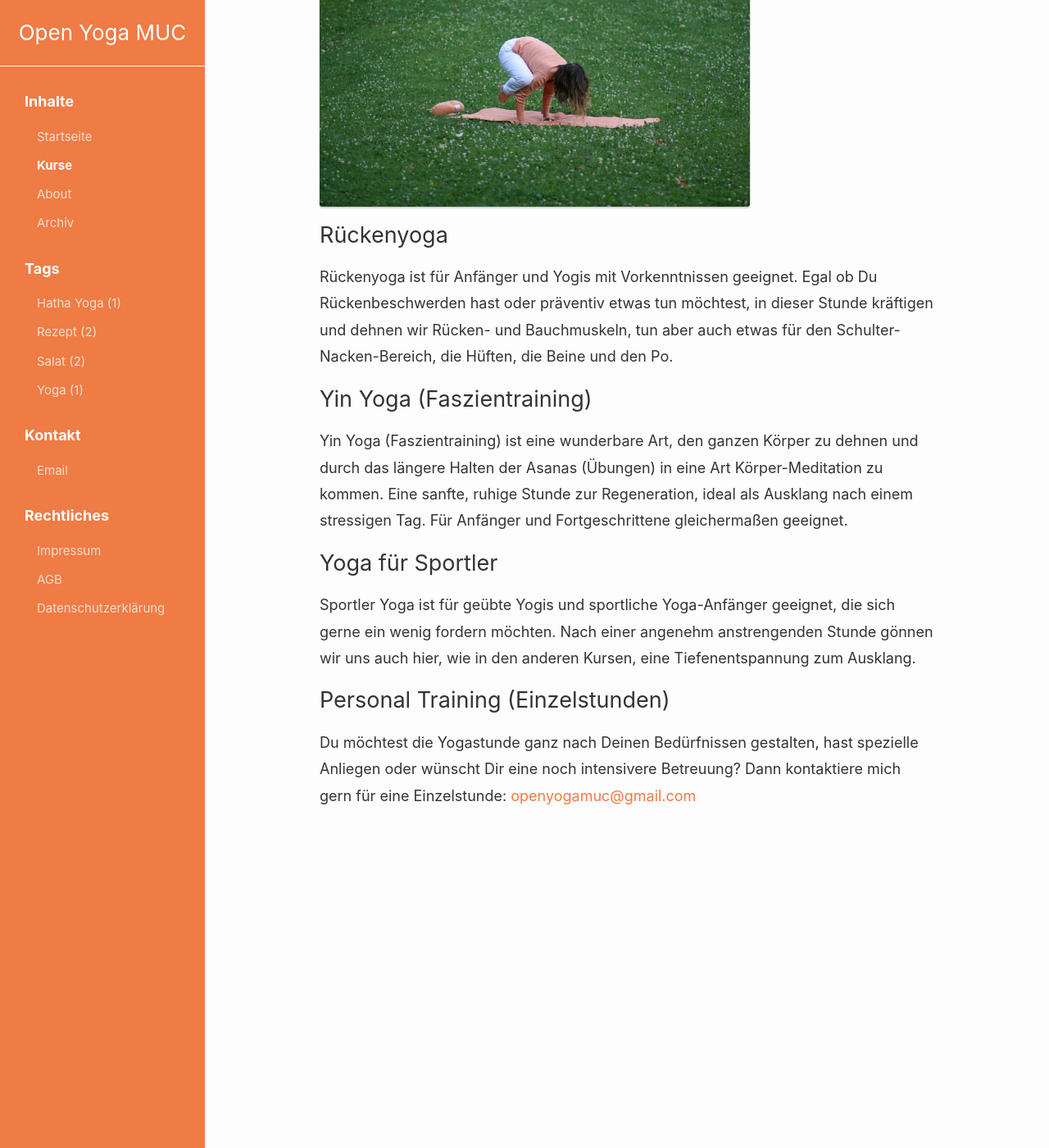
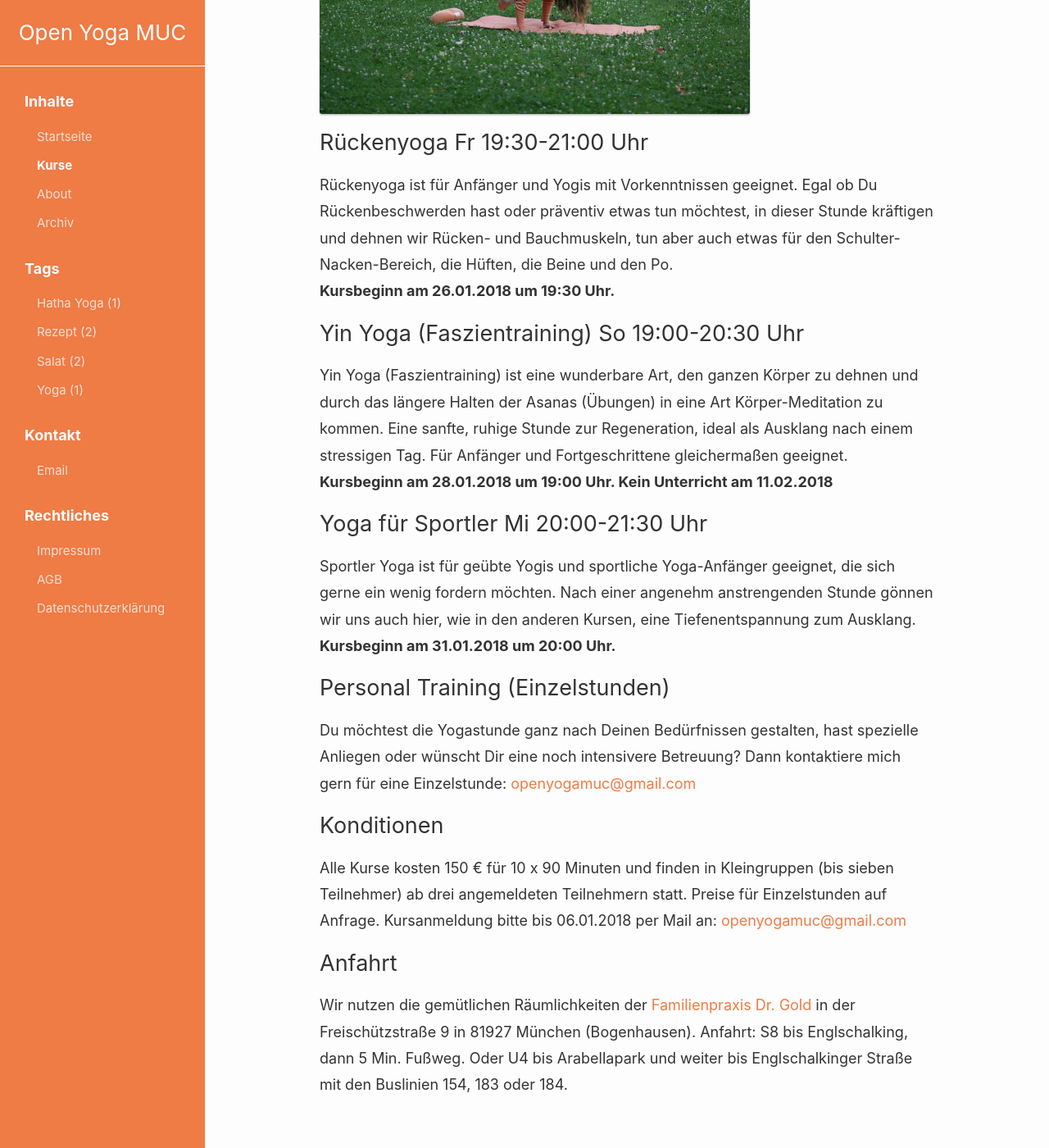
Before and after one commit to openyoga/openyoga.github.io, a Jekyll site: the page built from kurse.md, in a window 1280 px wide and 1400 px high, scrolled down 310 px. Shown: the whole window at 82% size. Built offline with Jekyll 4.4.1, drawn with Linux system fonts in a browser that asks for light colours; some of the changed text lies outside the part shown.

Commit message:
kurstermine und anfahrt

```diff
--- a/kurse.md
+++ b/kurse.md
@@ -4,22 +4,33 @@ lang: de
 topic: 2
 ---
 
-Alle Kurse kosten 150 € für 10 x 90 Minuten und finden ab fünf Teilnehmern statt. Beginn Ende Januar 2018. Details folgen demnächst. Preise für Einzelstunden auf Anfrage.
-
 ![Die Krähe](/assets/images/kraehe.jpg){:.w70}
 
-## Rückenyoga
+{:#rueckenyoga}
+## Rückenyoga Fr 19:30-21:00 Uhr
 Rückenyoga ist für Anfänger und Yogis mit Vorkenntnissen geeignet. Egal ob Du Rückenbeschwerden hast oder präventiv etwas tun möchtest, in dieser Stunde kräftigen und dehnen wir Rücken- und Bauchmuskeln, tun aber auch etwas für den Schulter-Nacken-Bereich, die Hüften, die Beine und den Po.
+**Kursbeginn am 26.01.2018 um 19:30 Uhr.**
 
-## Yin Yoga (Faszientraining)
-Yin Yoga (Faszientraining) ist eine wunderbare Art, den ganzen Körper zu dehnen und durch das längere Halten der Asanas (Übungen) in eine Art Körper-Meditation zu kommen. Eine sanfte, ruhige Stunde zur Regeneration, ideal als Ausklang nach einem stressigen Tag. Für Anfänger und Fortgeschrittene gleichermaßen geeignet.
+{:#yinyoga}
+## Yin Yoga (Faszientraining) So 19:00-20:30 Uhr
+Yin Yoga (Faszientraining) ist eine wunderbare Art, den ganzen Körper zu dehnen und durch das längere Halten der Asanas (Übungen) in eine Art Körper-Meditation zu kommen. Eine sanfte, ruhige Stunde zur Regeneration, ideal als Ausklang nach einem stressigen Tag. Für Anfänger und Fortgeschrittene gleichermaßen geeignet.   **Kursbeginn am 28.01.2018 um 19:00 Uhr. Kein Unterricht am 11.02.2018**
 
-## Yoga für Sportler
+{:#sportleryoga}
+## Yoga für Sportler Mi 20:00-21:30 Uhr
 Sportler Yoga  ist für geübte Yogis und sportliche Yoga-Anfänger geeignet, die sich gerne ein wenig fordern möchten. Nach einer angenehm anstrengenden Stunde gönnen wir uns auch hier, wie in den anderen Kursen, eine Tiefenentspannung zum Ausklang.
+**Kursbeginn am 31.01.2018 um 20:00 Uhr.**
 
-
+{:#personaltraining}
 ## Personal Training (Einzelstunden)
 Du möchtest die Yogastunde ganz nach Deinen Bedürfnissen gestalten, hast spezielle Anliegen oder wünscht Dir eine noch intensivere Betreuung? Dann kontaktiere mich gern für eine Einzelstunde:
 [{{site.author.email}}][5]
 
+## Konditionen
+Alle Kurse kosten 150 € für 10 x 90 Minuten und finden in Kleingruppen (bis sieben Teilnehmer) ab drei angemeldeten Teilnehmern statt. Preise für Einzelstunden auf Anfrage.  Kursanmeldung bitte bis 06.01.2018 per Mail an: [{{site.author.email}}][5]
+
+## Anfahrt
+Wir nutzen die gemütlichen Räumlichkeiten der [Familienpraxis Dr. Gold][1] in der Freischützstraße 9 in 81927 München (Bogenhausen). Anfahrt: S8 bis Englschalking, dann 5 Min. Fußweg. Oder U4 bis Arabellapark und weiter bis Englschalkinger Straße mit den Buslinien 154, 183 oder 184.
+
+
+[1]:https://www.google.de/maps/place/Die+Familienpraxis/@48.1576264,11.6394313,17z/data=!3m1!4b1!4m5!3m4!1s0x479e753cb0dd5227:0x42797684780576af!8m2!3d48.1576264!4d11.64162
 [5]: mailto:{{site.author.email}}
```
Also changed, not shown: _drafts/about.md (deleted, +0 -42 lines), _posts/2017-09-17-was-ist-yoga.md (+1 -1 lines), about.md (+4 -1 lines), index.md (+10 -6 lines).
